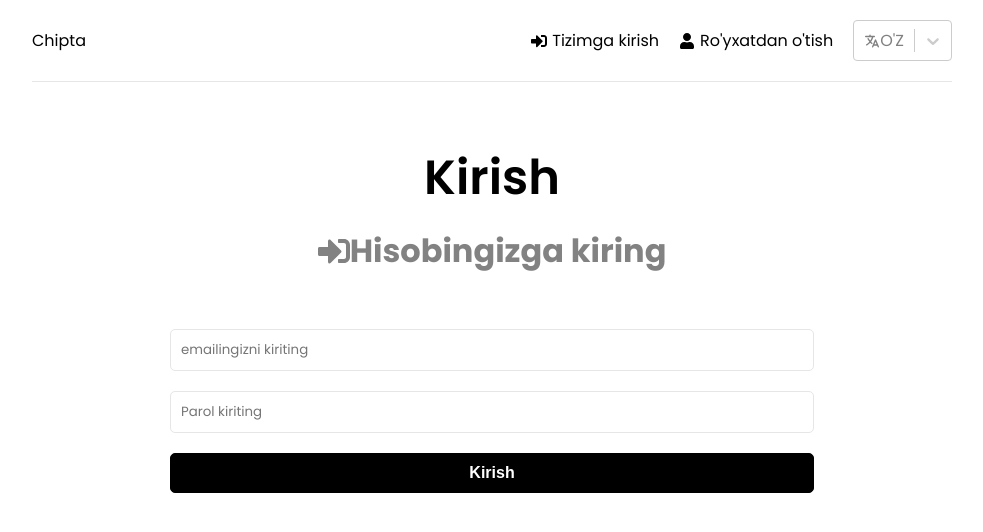
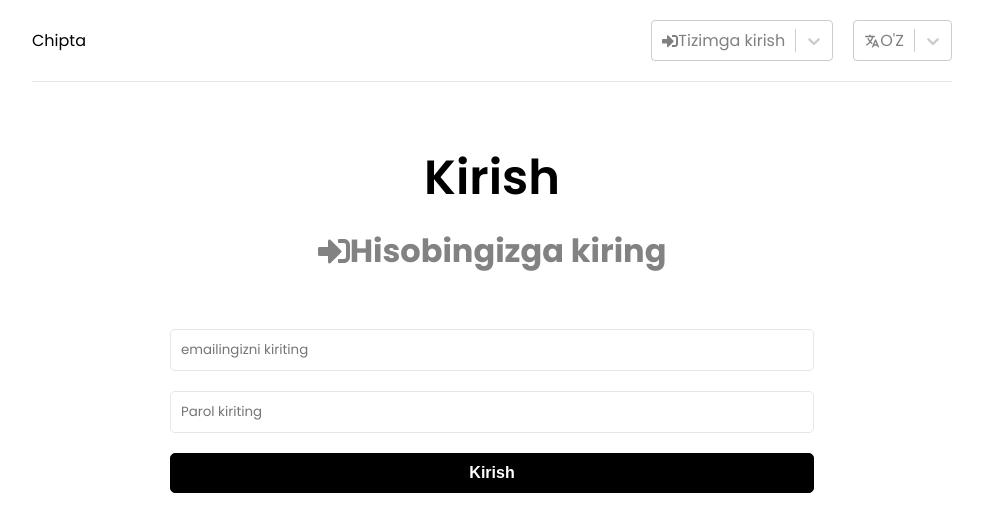
Before and after one commit to LazizbekDev/ticket-app, a React (Create React App) app in the folder client/: page /sign-in in a window 1280 px wide. Shown: the top 532 px of the page, without its empty margins (148-1131 px from the left). Built offline with nearby package versions, Linux system fonts and the light colour scheme.

Commit message:
user sign up and header btn

```diff
--- a/client/src/components/Header.jsx
+++ b/client/src/components/Header.jsx
@@ -1,13 +1,19 @@
-import { FaUser, FaSignInAlt } from "react-icons/fa";
-import { IoLanguage } from "react-icons/io5"
-import { Link } from "react-router-dom";
+import {FaUser, FaSignInAlt} from "react-icons/fa";
+import {IoLanguage} from "react-icons/io5"
+import {Link, useLocation, useNavigate} from "react-router-dom";
 import {useTranslation} from "react-i18next";
 import i18next from "i18next";
 import jsCookie from "js-cookie";
 import Select from 'react-select'
+import {useDispatch, useSelector} from "react-redux";
+import {logout, reset} from "../redux/auth/authSlice";
 
 const Header = () => {
-    const { t } = useTranslation();
+    const {t} = useTranslation();
+    const navigate = useNavigate();
+    const {pathname} = useLocation();
+    const {user} = useSelector((state) => state.auth);
+    const dispatch = useDispatch();
 
     const options = [
         {
@@ -21,8 +27,38 @@ const Header = () => {
             disabled: 'en' === jsCookie.get('i18next')
         }
     ]
+    const {label} = options.find(op => op.value === 'uz')
 
-    const { label } = options.find(op => op.value === 'uz')
+    const loginOptions = [
+        {
+            value: '/sign-in',
+            label: t('login'),
+            disabled: '/sign-in' === pathname
+        },
+        {
+            value: '/sign-up',
+            label: t('signup'),
+            disabled: '/sign-up' === pathname
+        }
+    ]
+
+    const userOption = [
+        {
+            value: '/profile',
+            label: "Profile",
+            disabled: '/profile' === pathname
+        },
+        {
+            value: 'logout',
+            label: 'Logout',
+        }
+    ]
+
+    const onLogout = () => {
+        dispatch(logout())
+        dispatch(reset())
+        navigate('/')
+    }
 
     const colourStyles = {
         option: (styles, {isDisabled, isFocused}) => {
@@ -42,23 +78,34 @@ const Header = () => {
             </div>
             <ul>
                 <li>
-                    <Link to={'/sign-in'}>
-                        <FaSignInAlt /> {t('login')}
-                    </Link>
-                </li>
-                <li>
-                    <Link to={'/sign-up'}>
-                        <FaUser /> {t('signup')}
-                    </Link>
+                    {user ?
+                        <Select
+                            isSearchable={false}
+                            placeholder={<span style={{marginBottom: 0}}><FaUser /> {user.name}</span>}
+                            isOptionDisabled={(opt) => opt.disabled}
+                            options={userOption}
+                            styles={colourStyles}
+                            onChange={(e) => e.value === '/profile' ? navigate(e.value) : onLogout()}
+                        /> : (
+                        <Select
+                            isSearchable={false}
+                            placeholder={<span className={'flex-center'}>
+                            <FaSignInAlt size={'1rem'}/> {t('login')}
+                        </span>}
+                            isOptionDisabled={(opt) => opt.disabled}
+                            options={loginOptions}
+                            styles={colourStyles}
+                            onChange={(e) => navigate(e.value)}
+                        />
+                    )}
                 </li>
                 <li>
 
                     <Select
                         isSearchable={false}
                         placeholder={<span className={'flex-center'}>
-                            <IoLanguage size={'1rem'} /> {"  " + label}
+                            <IoLanguage size={'1rem'}/> {"  " + label}
                         </span>}
-                        defaultValue={jsCookie.get('i18next')}
                         isOptionDisabled={(opt) => opt.disabled}
                         options={options}
                         styles={colourStyles}
--- a/client/src/index.css
+++ b/client/src/index.css
@@ -377,6 +377,18 @@ footer {
   animation: spin 1.2s linear infinite;
 }
 
+.loading {
+  position: fixed;
+  inset: 0;
+  display: grid;
+  place-items: center;
+  background: rgba(2, 2, 2, 0.75);
+}
+
+.loading img {
+  pointer-events: none;
+}
+
 .flex-center {
   display: flex;
   align-items: center;
--- a/client/src/redux/auth/authService.js
+++ b/client/src/redux/auth/authService.js
@@ -1,18 +1,26 @@
 import axios from "axios";
+import {toast} from "react-toastify";
 
 const API_URL = '/api/users/sign-up/'
 
 const signUp = async (userData) => {
     const response = await axios.post(API_URL, userData);
 
-    if (response.data) {
+    if (response.data && !response.data.message) {
         localStorage.setItem('user', JSON.stringify(response.data));
         return response.data
     }
+
+    if (response.data.message) {
+        toast(response.data.message)
+    }
 }
 
+const logout = () => localStorage.removeItem('user');
+
 const authService = {
-    signUp
+    signUp,
+    logout
 }
 
 export default authService;
--- a/client/src/redux/auth/authSlice.js
+++ b/client/src/redux/auth/authSlice.js
@@ -34,6 +34,10 @@ export const signin = createAsyncThunk(
         console.log(user)
 )
 
+export const logout = createAsyncThunk('auth/logout', async () => {
+    await authService.logout()
+})
+
 export const authSlice = createSlice({
     name: 'auth',
     initialState,
@@ -61,6 +65,9 @@ export const authSlice = createSlice({
                 state.user = null
                 state.message = action.payload
             })
+            .addCase(logout.fulfilled, (state) => {
+                state.user = null
+            })
     }
 })
 
```
